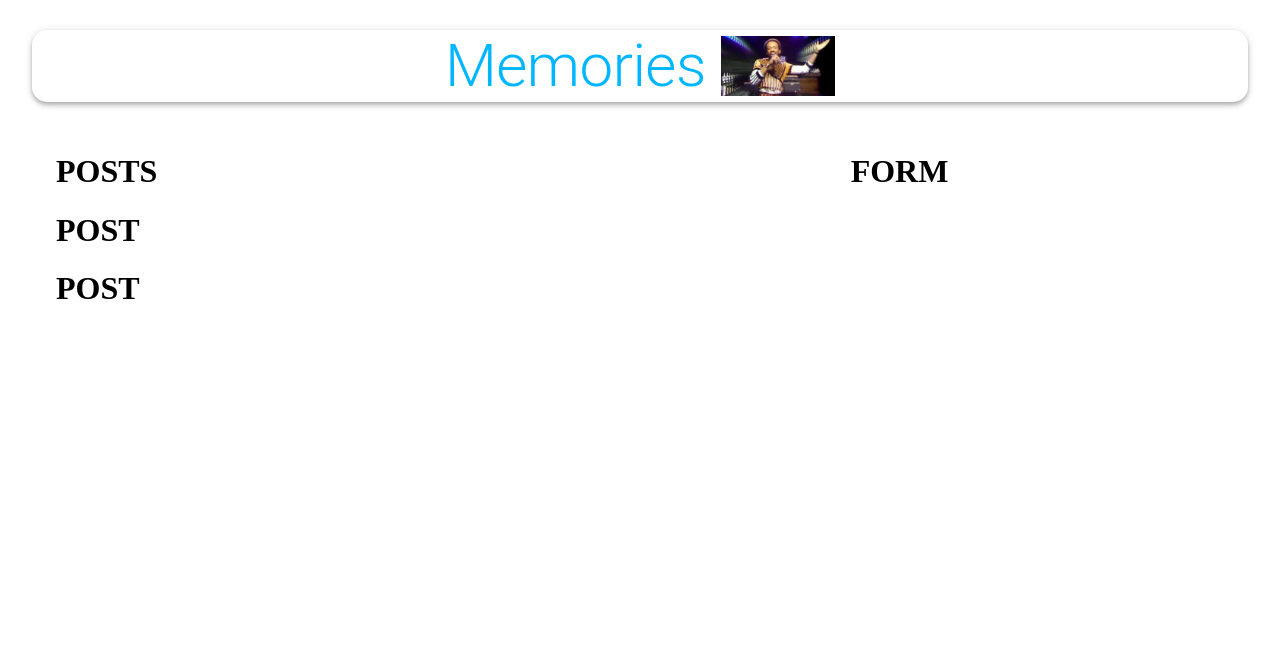
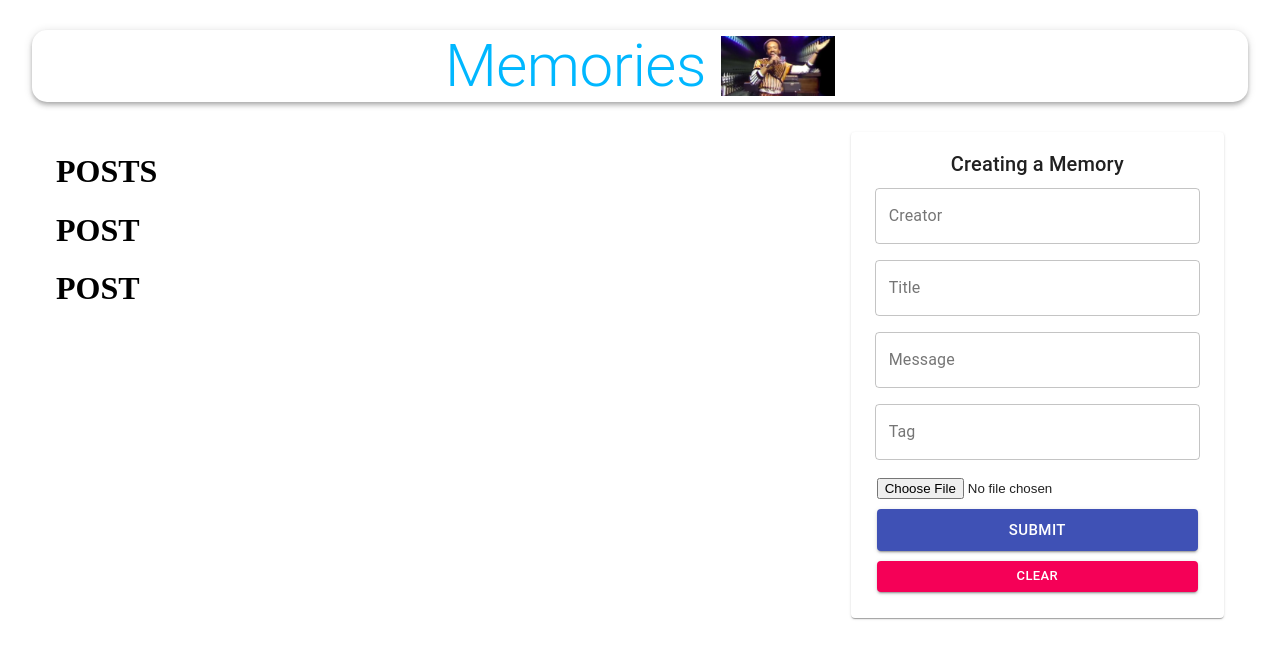
Before and after one commit to sissyhanks/learnMEaRN, a React (Create React App) app in the folder client/: page / in a window 1280 px wide. Shown: the top 658 px of the page. Built offline with nearby package versions, Linux system fonts and the light colour scheme; no server answers.

Commit message:
create form

```diff
--- a/client/src/components/Form/Form.js
+++ b/client/src/components/Form/Form.js
@@ -1,10 +1,68 @@
-import React from 'react';
+import React, { useState } from 'react';
+import { TextField, Button, Typography, Paper } from '@material-ui/core';
+import FileBase from 'react-file-base64';
+
 import useStyles from './styles';
 
 const Form = () => {
+  const [postData, setPostData] = useState({ creator: '', title: '', message: '', selectedFile: '' });
   const classes = useStyles();
+
+  const handleSubmit = () => {
+
+  }
+
+  const clear = () => {
+
+  }
+
   return (
-    <h1 className={classes.root}>FORM</h1>
+    <Paper className={classes.paper}>
+      <form autoComplete="off" noValidate className={`${classes.root} ${classes.form}`} onSubmit={handleSubmit}>
+        <Typography variant="h6">Creating a Memory</Typography>
+        <TextField
+        name="creator"
+        variant="outlined"
+        label="Creator"
+        fullWidth
+        value={postData.creator}
+        onChange={(e) => setPostData({ ...postData, creator: e.target.value })}
+        />
+        <TextField
+        name="title"
+        variant="outlined"
+        label="Title"
+        fullWidth
+        value={postData.title}
+        onChange={(e) => setPostData({ ...postData, title: e.target.value })}
+        />
+        <TextField
+        name="message"
+        variant="outlined"
+        label="Message"
+        fullWidth
+        value={postData.message}
+        onChange={(e) => setPostData({ ...postData, message: e.target.value })}
+        />
+        <TextField
+        name="tags"
+        variant="outlined"
+        label="Tag"
+        fullWidth
+        value={postData.tag}
+        onChange={(e) => setPostData({ ...postData, tag: e.target.value })}
+        />
+        <div className={classes.fileInput}>
+          <FileBase
+            type="file"
+            multiple={false}
+            onDone={({base64}) => setPostData({ ...postData, selectedFile: base64 })}
+          />
+          <Button className={classes.buttonSubmit} variant="contained" color="primary" size="large" type="submit" fullWidth>Submit</Button>
+          <Button variant="contained" color="secondary" size="small" onClick={clear} fullWidth>Clear</Button>
+        </div>
+      </form>
+    </Paper>
   );
 }
 
--- a/client/src/components/Form/styles.js
+++ b/client/src/components/Form/styles.js
@@ -16,9 +16,10 @@
   },
   fileInput: {
     width: '97%',
-    margin: '10px 0',
+    margin: '10px ',
   },
   buttonSubmit: {
+    marginTop: 10,
     marginBottom: 10,
   },
 }));
```
